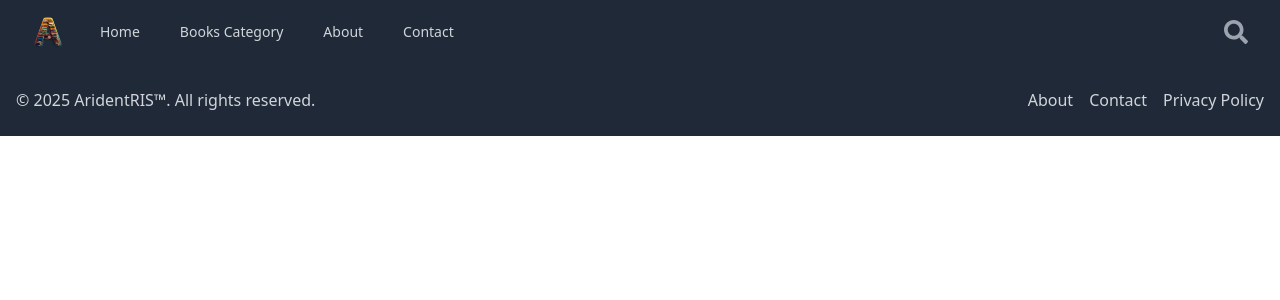
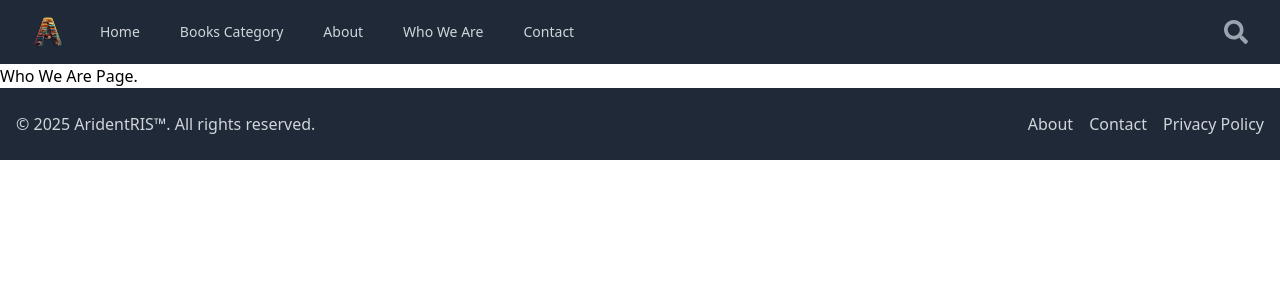
Before and after one commit to TheCoderAbhishek/book-preview-app, a React (Vite) app: page /who-we-are in a window 1280 px wide. Shown: the top 300 px of the page. Built offline with nearby package versions, Linux system fonts and the light colour scheme.

Commit message:
Who We Are page created but actual content is missing from the page.

```diff
--- a/src/Router.tsx
+++ b/src/Router.tsx
@@ -5,6 +5,7 @@ import Contact from "./components/Contact";
 import Layout from "./components/Layout";
 import About from "./components/About";
 import BookDetails from "./components/BookDetails";
+import WhoWeAre from "./components/WhoWeAre";
 
 const Router = () => {
   return (
@@ -14,6 +15,7 @@ const Router = () => {
           <Route path="/" element={<Home />} />
           <Route path="/categories" element={<Categories />} />
           <Route path="/about" element={<About />} />
+          <Route path="/who-we-are" element={<WhoWeAre />} />
           <Route path="/contact" element={<Contact />} />
           <Route path="/book-details" element={<BookDetails />} />
         </Routes>
--- a/src/components/Navbar.tsx
+++ b/src/components/Navbar.tsx
@@ -19,6 +19,7 @@ const navigation = [
   { name: "Home", href: "/", current: false },
   { name: "Books Category", href: "/categories", current: false },
   { name: "About", href: "/about", current: false },
+  { name: "Who We Are", href: "/who-we-are", current: false },
   { name: "Contact", href: "/contact", current: false },
 ];
 
--- /dev/null
+++ b/src/components/WhoWeAre.tsx
@@ -0,0 +1,7 @@
+import React from "react";
+
+const WhoWeAre: React.FC = () => {
+  return <h1>Who We Are Page.</h1>;
+};
+
+export default WhoWeAre;
```
